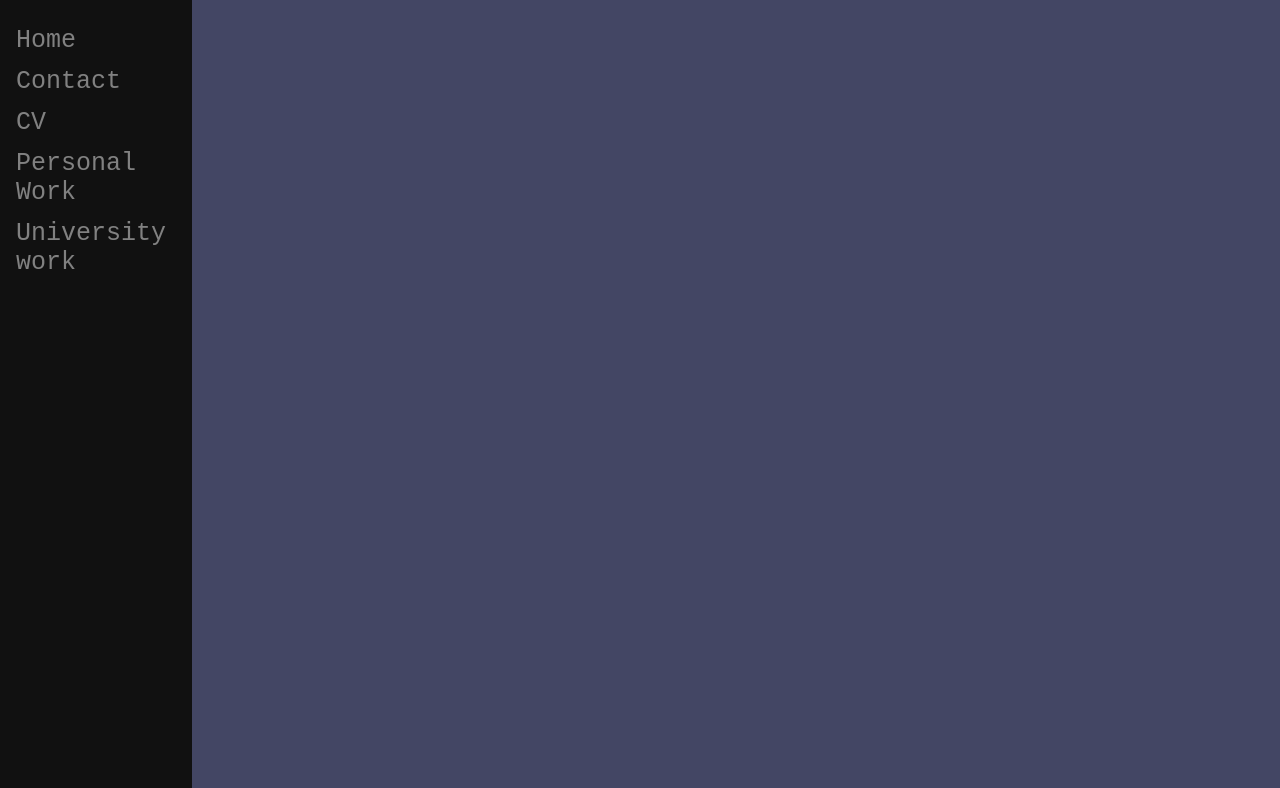
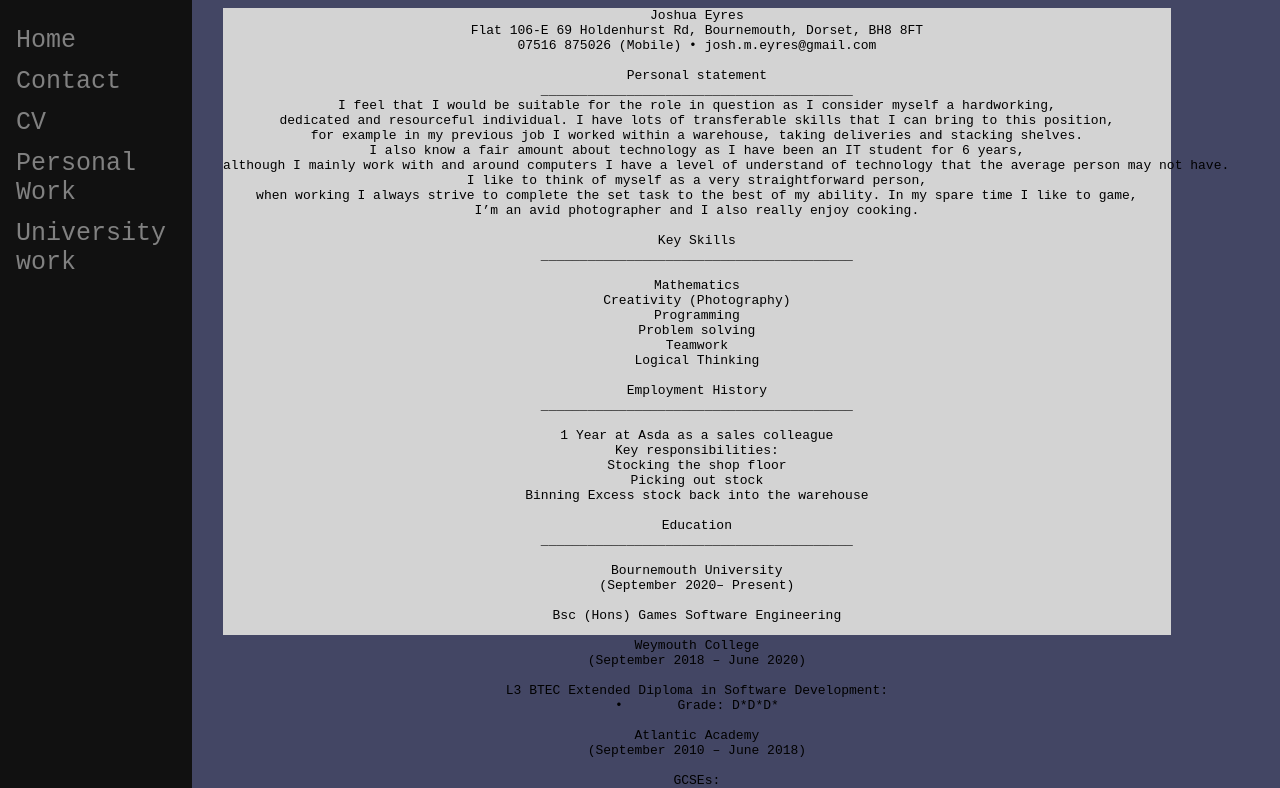
Before and after one commit to JMEyres/JMEyres.github.io, a plain HTML site: page www/cv.html in a window 1280 px wide. Shown: the top 788 px of the page. Drawn offline with Linux system fonts and the light colour scheme.

Commit message:
Added CV onto CV page and did some basic formatting

```diff
--- a/www/css/style.css
+++ b/www/css/style.css
@@ -69,3 +69,11 @@ body {
   font-size: 28px;
   padding: 0px 10px;
 }
+
+.cv{
+	height: 49vw;
+	width: 75%;
+	margin-left: 17%;
+	background-color: lightgrey;
+	text-align: center;
+}
--- a/www/cv.html
+++ b/www/cv.html
@@ -14,5 +14,71 @@
   		<a href="personalWork.html">Personal Work</a>
   		<a href="uniWork.html">University work</a>
 		</div>
+		<div class="cv">
+			<pre>Joshua Eyres
+Flat 106-E 69 Holdenhurst Rd, Bournemouth, Dorset, BH8 8FT
+07516 875026 (Mobile) • josh.m.eyres@gmail.com
+
+Personal statement
+________________________________________
+I feel that I would be suitable for the role in question as I consider myself a hardworking,
+dedicated and resourceful individual. I have lots of transferable skills that I can bring to this position,
+for example in my previous job I worked within a warehouse, taking deliveries and stacking shelves.
+I also know a fair amount about technology as I have been an IT student for 6 years,
+although I mainly work with and around computers I have a level of understand of technology that the average person may not have.
+I like to think of myself as a very straightforward person,
+when working I always strive to complete the set task to the best of my ability. In my spare time I like to game,
+I’m an avid photographer and I also really enjoy cooking.
+
+Key Skills
+________________________________________
+
+Mathematics
+Creativity (Photography)
+Programming
+Problem solving
+Teamwork
+Logical Thinking
+
+Employment History
+________________________________________
+
+1 Year at Asda as a sales colleague
+Key responsibilities:
+Stocking the shop floor
+Picking out stock
+Binning Excess stock back into the warehouse
+
+Education
+________________________________________
+
+Bournemouth University
+(September 2020– Present)
+
+Bsc (Hons) Games Software Engineering
+
+Weymouth College
+(September 2018 – June 2020)
+
+L3 BTEC Extended Diploma in Software Development:
+•	Grade: D*D*D*
+
+Atlantic Academy
+(September 2010 – June 2018)
+
+GCSEs:
+8 GCSEs at A* to C (Including Maths and English)
+Grade A in Maths
+Grade A in English
+
+Hobbies & Interests
+________________________________________
+
+I am very interested in a range of different activities, the main ones being programming and photography,
+however I am also interested in the sciences and just learning new things in general.
+This means I have a wide knowledge base and am willing to learn anything that is given to me.
+
+		</pre>
+		</div>
 	</body>
 </html>
```
Also changed, not shown: 1 other file.
